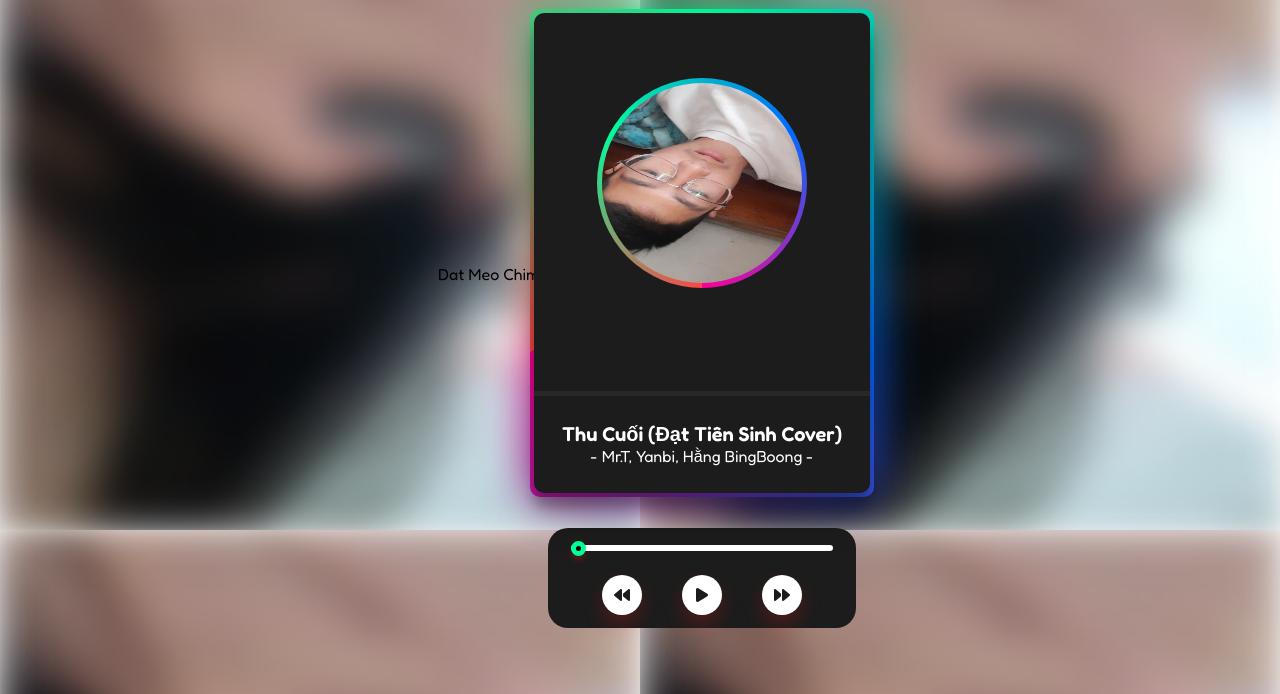
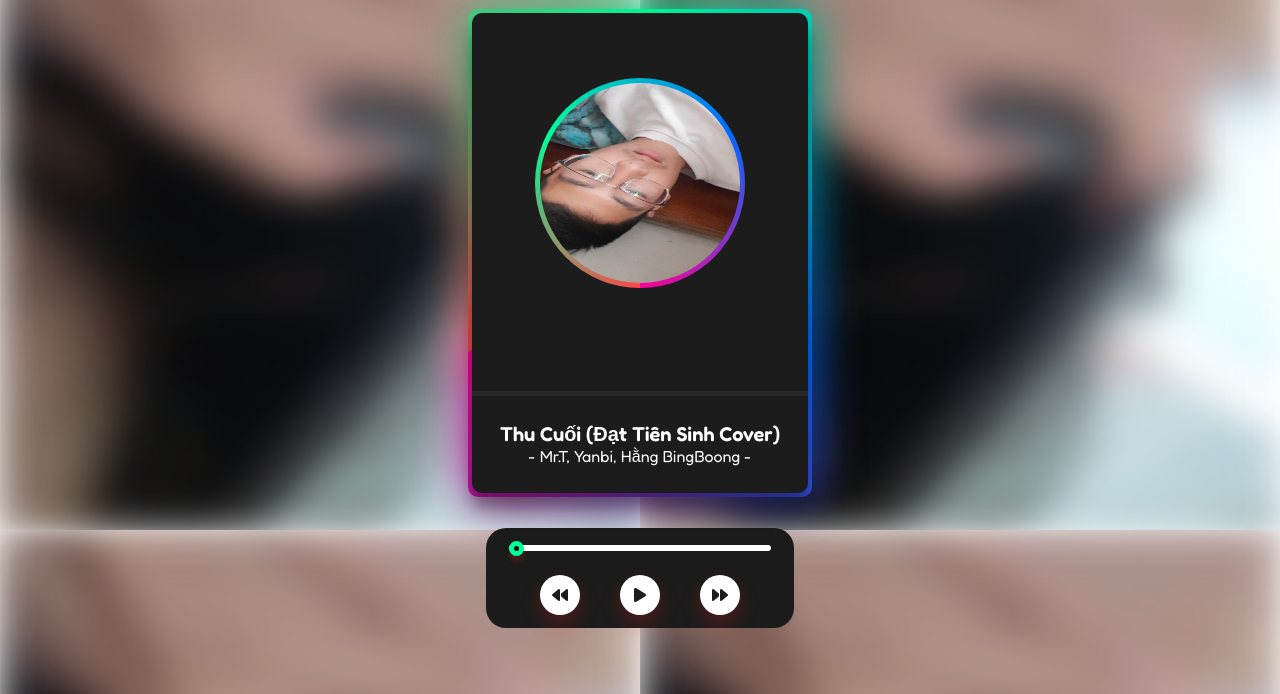
Before and after one commit to kitkatchimbe/datmeochimbe, a plain HTML site: page index.html in a window 1280 px wide. Shown: the part 106-800 px from the top of the page. Drawn offline with Linux system fonts and the light colour scheme.

Commit message:
Update index.html

```diff
--- a/index.html
+++ b/index.html
@@ -1,7 +1,6 @@
 <!DOCTYPE html>
 <html lang="en">
 <head>
-    <tilte>Dat Meo Chim Be</tilte>
     <meta charset="UTF-8">
     <meta name="viewport" content="width=device-width, initial-scale=1.0">
     <title>Document</title>
```
